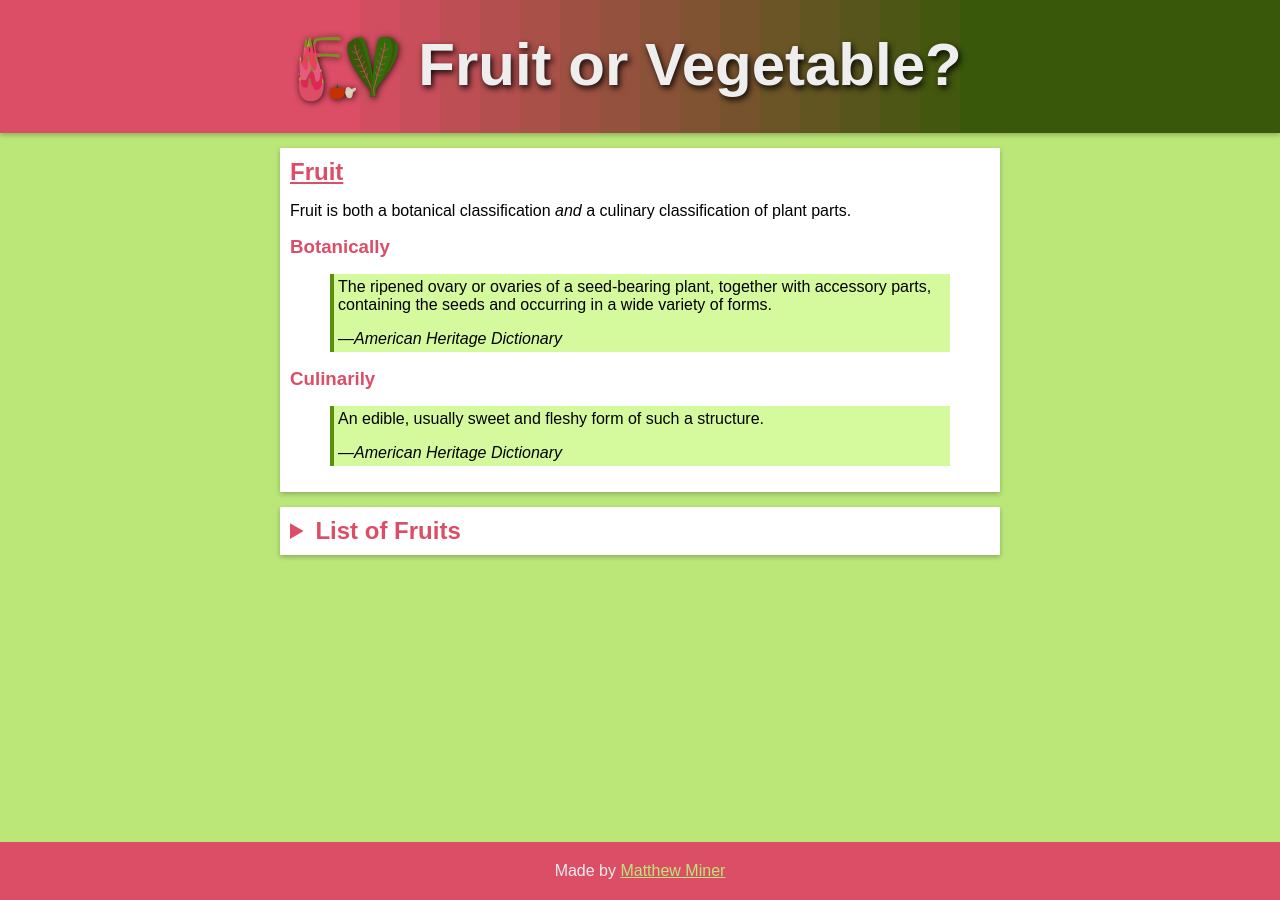
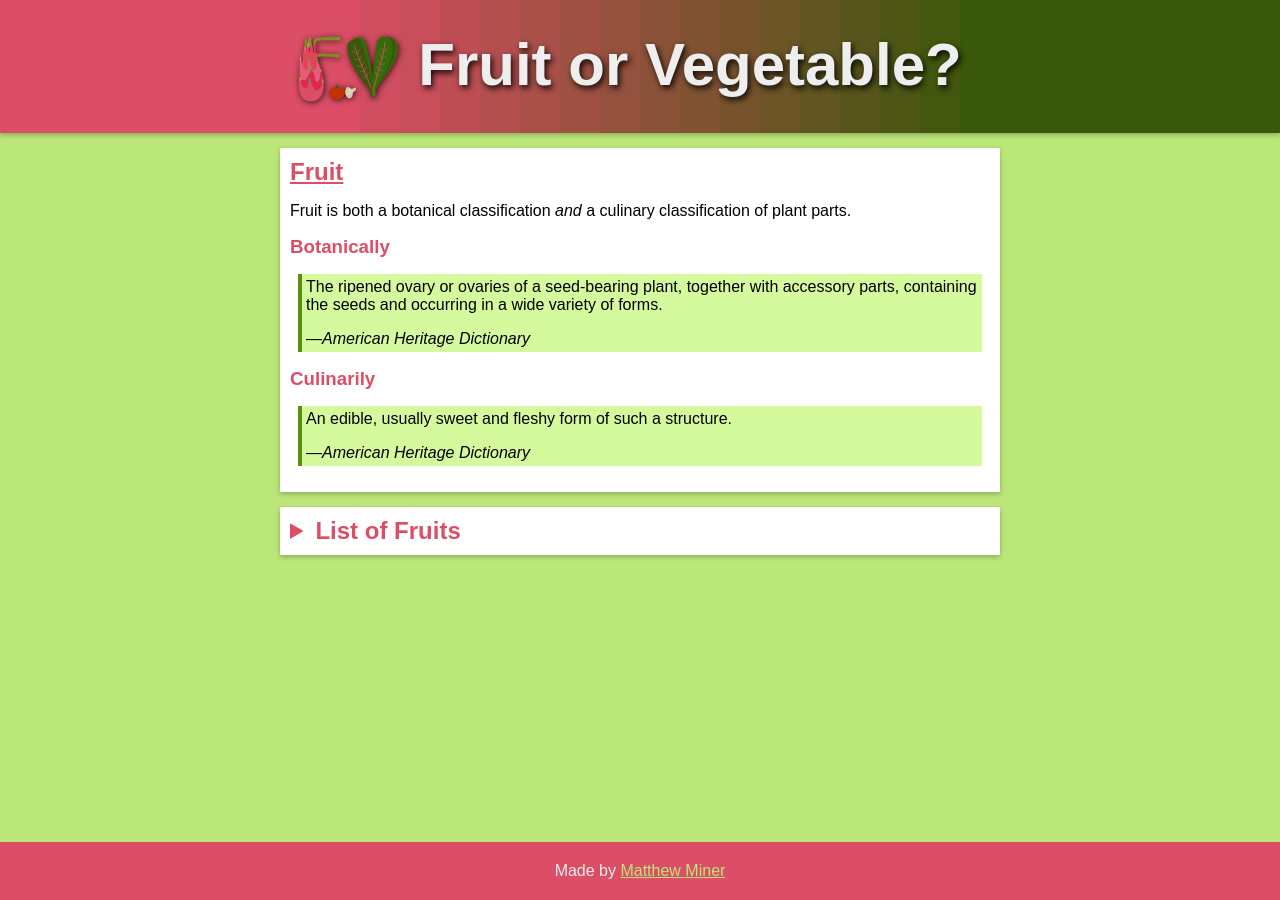
Before and after one commit to mminer237/fruitorvegetable, a Jekyll site: the page built from _types/fruit.html, in a window 1280 px wide. Built offline with Jekyll 4.4.1, drawn with Linux system fonts in a browser that asks for light colours.

Commit message:
Reduced blockquote margin

```diff
--- a/css/style.scss
+++ b/css/style.scss
@@ -139,6 +139,7 @@ li:not(:last-child) {
 blockquote {
 	background-color: $light-secondary-color;
 	border-left: 4px solid $secondary-color;
+	margin: 16px 8px;
 	padding: 4px;
 }
 .quote-signature::before {
```
